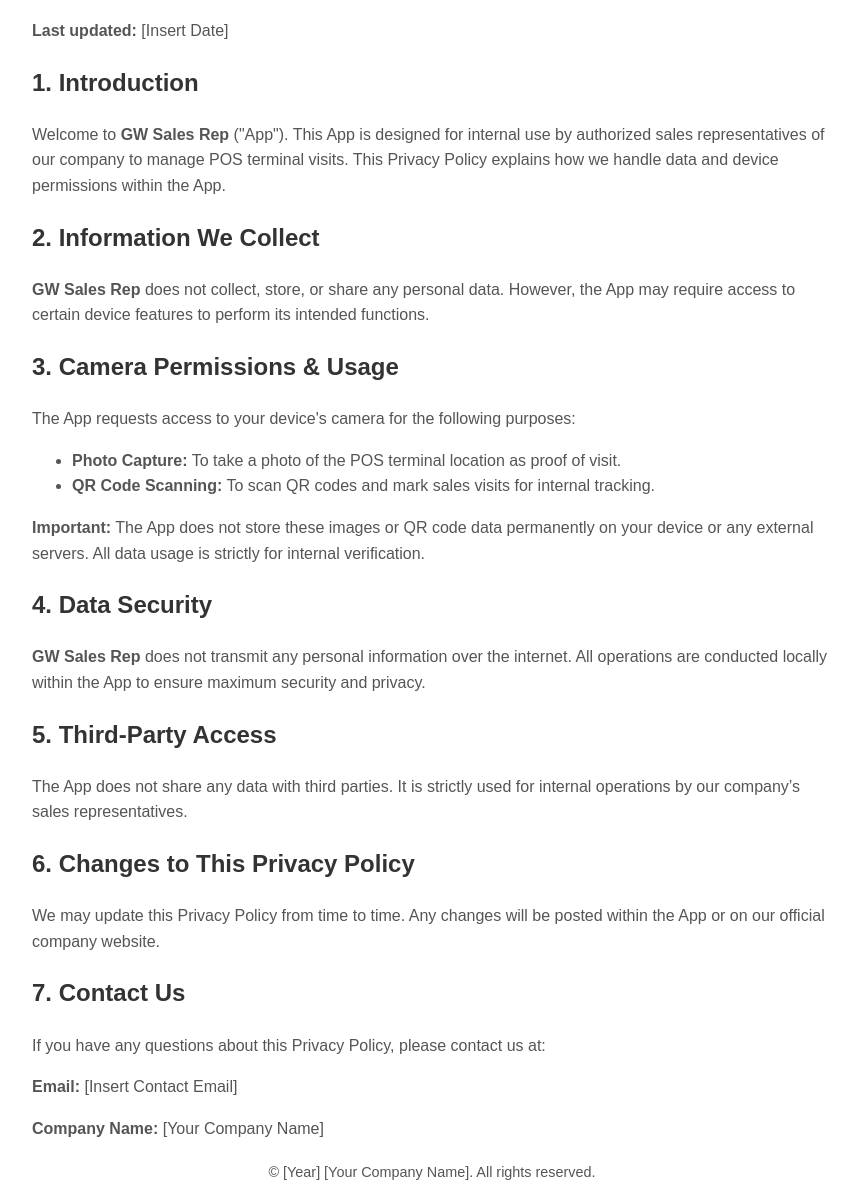
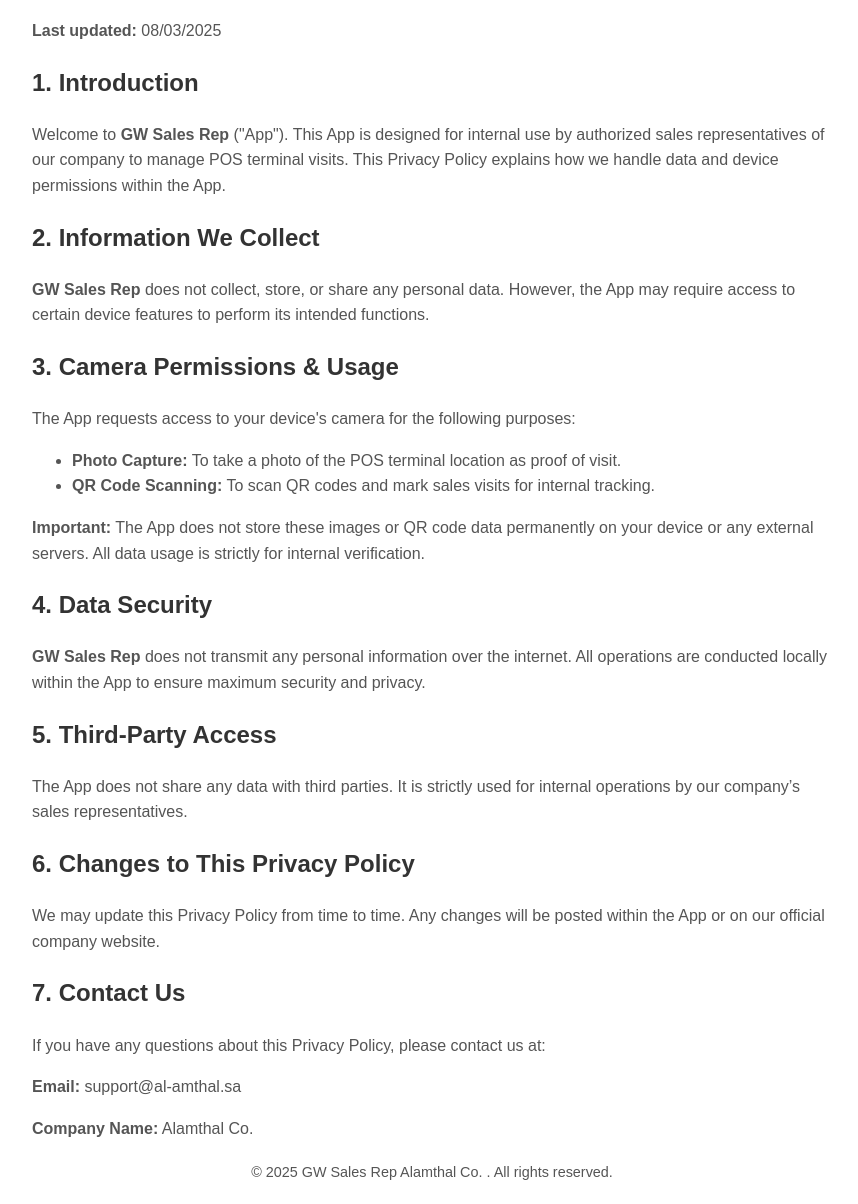
Before and after one commit to amthal7/gw-privacy-policy, a plain HTML site: page index.html in a window 1280 px wide. Shown: the part 96-1300 px from the top of the page, without its empty margins (208-1066 px from the left). Drawn offline with Linux system fonts and the light colour scheme.

Commit message:
Update index.html

```diff
--- a/index.html
+++ b/index.html
@@ -15,7 +15,7 @@
 <body>
 
     <h1>Privacy Policy</h1>
-    <p><strong>Last updated:</strong> [Insert Date]</p>
+    <p><strong>Last updated:</strong> 08/03/2025</p>
 
     <h2>1. Introduction</h2>
     <p>Welcome to <strong>GW Sales Rep</strong> ("App"). This App is designed for internal use by authorized sales representatives of our company to manage POS terminal visits. This Privacy Policy explains how we handle data and device permissions within the App.</p>
@@ -42,11 +42,11 @@
 
     <h2>7. Contact Us</h2>
     <p>If you have any questions about this Privacy Policy, please contact us at:</p>
-    <p><strong>Email:</strong> [Insert Contact Email]</p>
-    <p><strong>Company Name:</strong> [Your Company Name]</p>
+    <p><strong>Email:</strong> support@al-amthal.sa</p>
+    <p><strong>Company Name:</strong> Alamthal Co.</p>
 
     <div class="footer">
-        <p>© [Year] [Your Company Name]. All rights reserved.</p>
+        <p>© 2025 GW Sales Rep Alamthal Co. . All rights reserved.</p>
     </div>
 
 </body>
```
